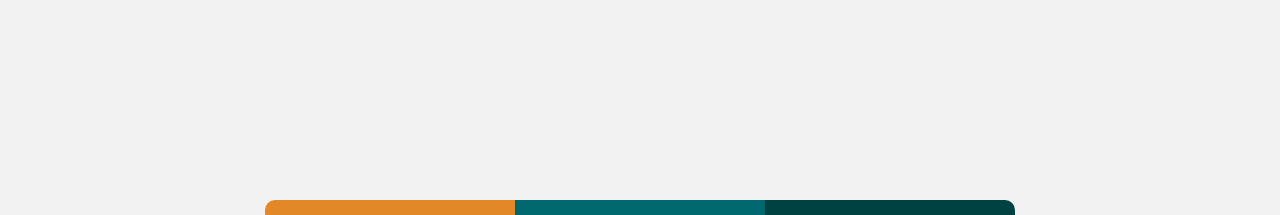
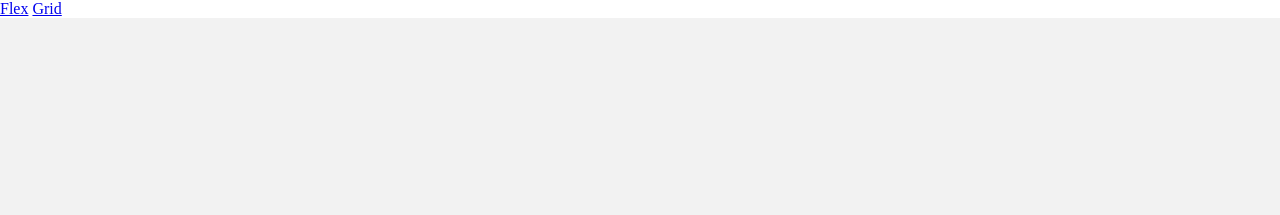
Before and after one commit to Suksman03/suki-zuri-training, a plain HTML site: page index.html in a window 1280 px wide. Shown: the top 215 px of the page. Drawn offline with Linux system fonts and the light colour scheme.

Commit message:
Second commit

```diff
--- a/flex.html
+++ b/index.html
@@ -10,6 +10,9 @@
     <link rel="stylesheet" href="https://fonts.googleapis.com/css?family=Big+Shoulders+Display">
 </head>
 <body>
+    <nav><a href="/">Flex</a>
+        <a href="/grid.html">Grid</a>
+    </nav>
     <div class="flex-container">
         <div class="box-one">
             <div class="img">
```
Also changed, not shown: grid.html (+3 -1 lines).
